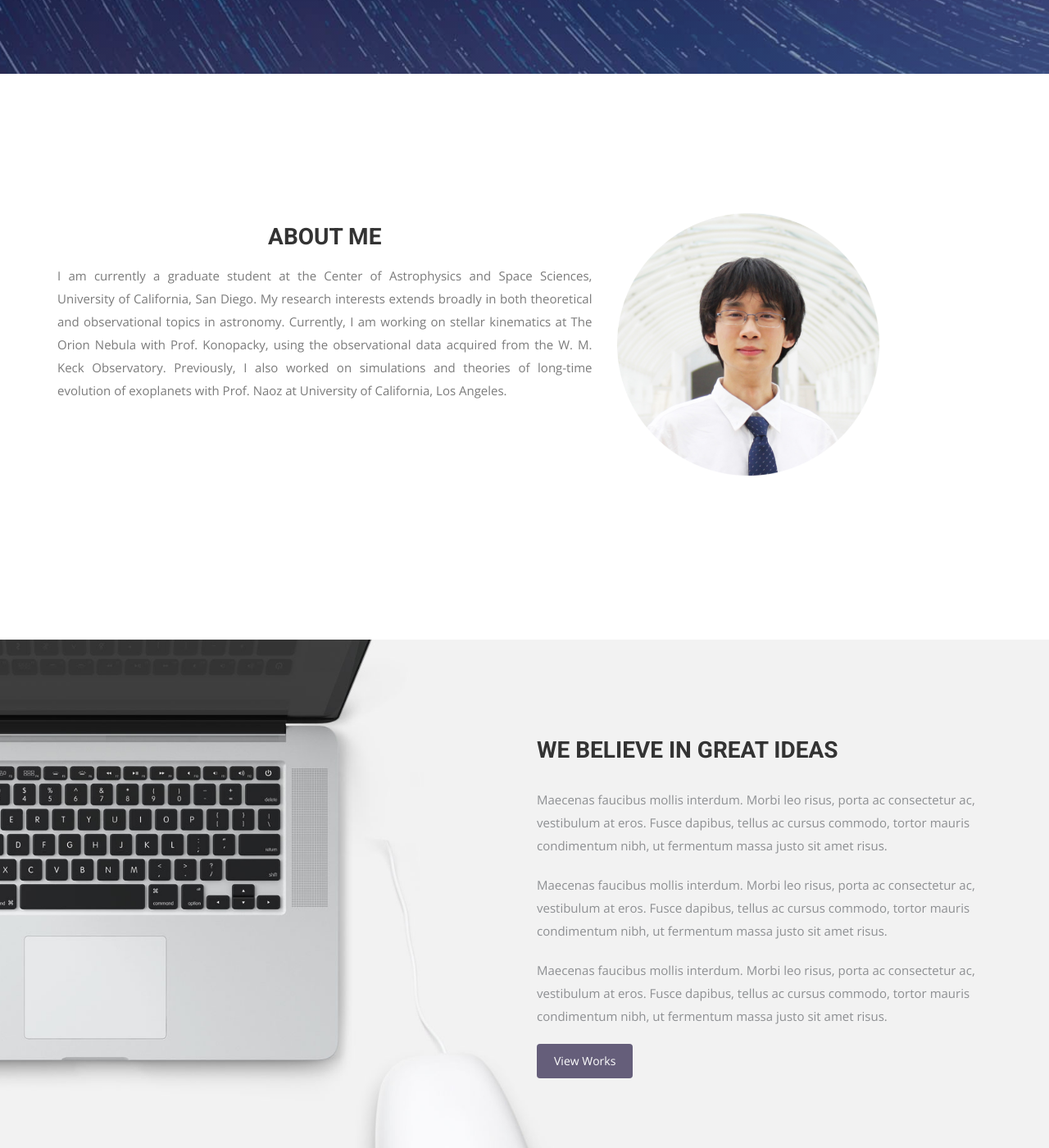
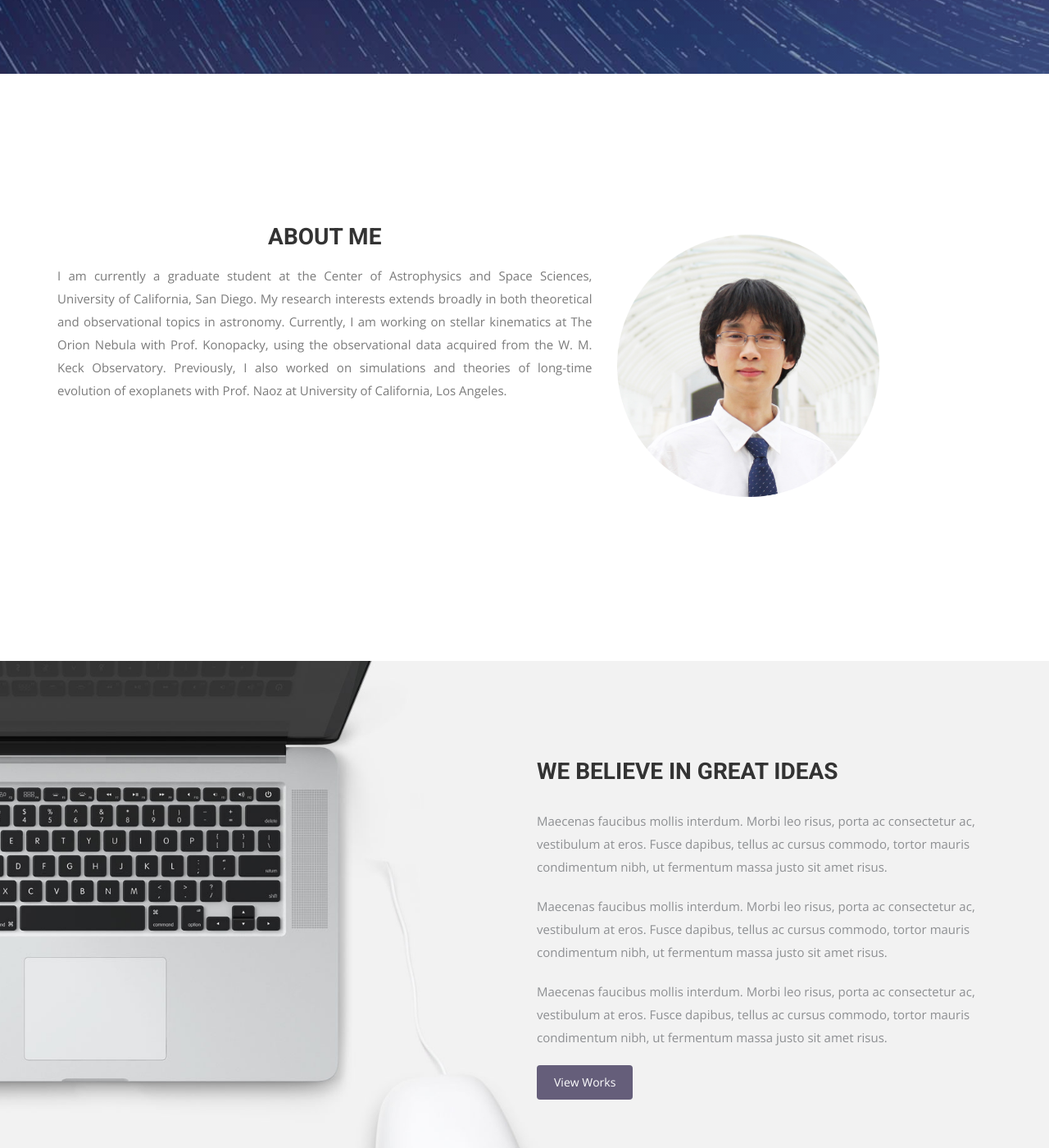
Before and after one commit to wei-lingfeng/lingfeng-wei.github.io, a Jekyll site: the page built from index.html, in a window 1280 px wide and 1400 px high, scrolled down 623 px. Shown: the whole window at 82% size. Built offline with Jekyll 4.4.1, drawn with Linux system fonts in a browser that asks for light colours; nearby versions of some CDN libraries; some web fonts are replaced.

Commit message:
Update airspace.css

```diff
--- a/css/airspace.css
+++ b/css/airspace.css
@@ -166,7 +166,7 @@ font header .navbar-default .navbar-nav li a:hover {
   text-align: justify;
 }
 #About .block img {
-  padding-top: 20px;
+  padding-top: 10%;
   width: 70%;
 }
 #About .section-title {
```
